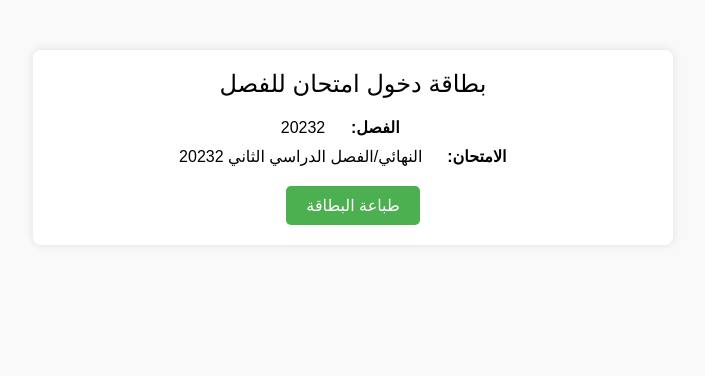
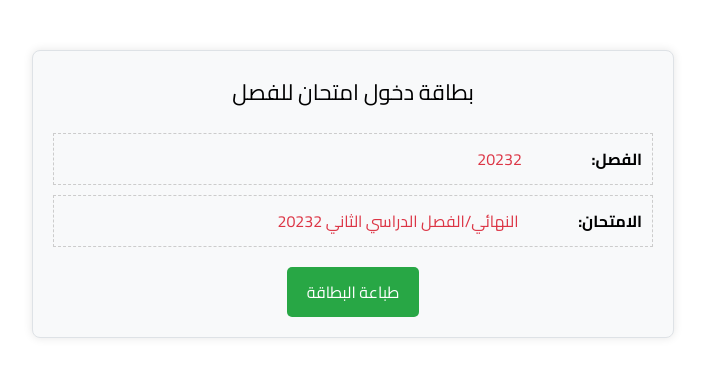
Before and after one commit to salma0514/examenterycardd, a plain HTML site: page index.html in a window 1280 px wide. Shown: the whole page, without its empty margins (287-992 px from the left). Drawn offline with Linux system fonts and the light colour scheme.

Commit message:
Update index.html

```diff
--- a/index.html
+++ b/index.html
@@ -5,45 +5,55 @@
     <meta name="viewport" content="width=device-width, initial-scale=1.0">
     <title>بطاقة دخول امتحان</title>
     <style>
+        @import url('https://fonts.googleapis.com/css2?family=Cairo:wght@400;700&display=swap');
+
         body {
-            font-family: Arial, sans-serif;
+            font-family: 'Cairo', sans-serif;
             direction: rtl;
             text-align: center;
             margin: 0;
             padding: 0;
-            background-color: #f9f9f9;
+            background-color: #fff;
         }
         .container {
             width: 100%;
             max-width: 600px;
             margin: 50px auto;
             padding: 20px;
-            background-color: #fff;
+            background-color: #f8f9fa;
             box-shadow: 0 0 10px rgba(0, 0, 0, 0.1);
             border-radius: 8px;
+            border: 1px solid #dee2e6;
         }
         .title {
-            font-size: 24px;
+            font-size: 22px;
             margin-bottom: 20px;
+            color: #000;
         }
         .info {
             margin-bottom: 20px;
+            text-align: right;
         }
         .info div {
             margin-bottom: 10px;
+            border: 1px dashed #ccc;
+            padding: 10px;
+            color: #dc3545;
         }
         .info div span {
             display: inline-block;
-            width: 100px;
+            width: 120px;
             font-weight: bold;
+            color: #000;
         }
         .button {
             display: inline-block;
             padding: 10px 20px;
-            background-color: #4caf50;
+            background-color: #28a745;
             color: white;
             text-decoration: none;
             border-radius: 5px;
+            font-size: 16px;
         }
     </style>
 </head>
```
